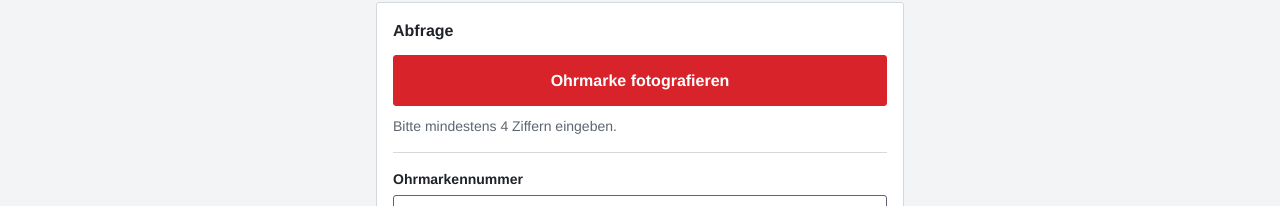
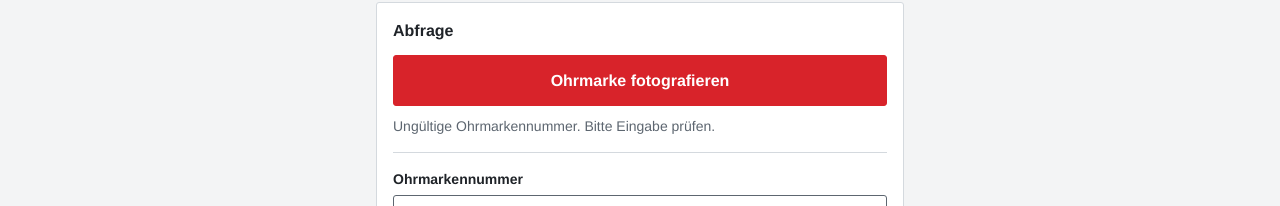
Before and after one commit to dombuzz/Vibe, a plain HTML site: page index.html in a window 1280 px wide. Both pictures are taken after a click on the button "Abfragen". Shown: the part 124-330 px from the top of the page. Drawn offline with Linux system fonts and the light colour scheme.

Commit message:
Validate ear tag number format
Co-Authored-By: Claude Sonnet 5.5 <noreply@anthropic.com>
Claude-Session: https://claude.ai/code/session_01YXMkNJ65S9bebkcPPdm4Cu

```diff
--- a/index.html
+++ b/index.html
@@ -140,7 +140,11 @@ function pickName(db){
 
 async function lookup(raw){
   const d = normalize(raw);
-  if(d.length < 4){ $("status").textContent = "Bitte mindestens 4 Ziffern eingeben."; return; }
+  if(d.length < 8 || d.length > 14 || /^(\d)\1+$/.test(d)){
+    $("status").textContent = "Ungültige Ohrmarkennummer. Bitte Eingabe prüfen.";
+    $("result").style.display = "none";
+    return;
+  }
   const db = load();
   let name, isNew;
   if(API){
```
